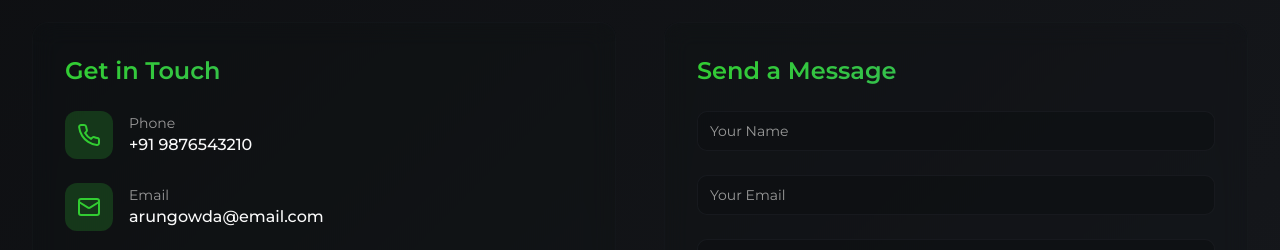
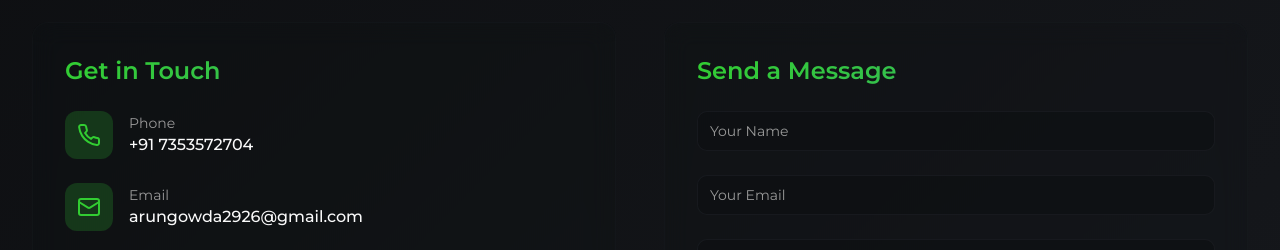
Before and after one commit to arungowdaedits/arungowdaedits, a React (Vite) app: page / in a window 1280 px wide. Shown: the part 6300-6550 px from the top of the page. Built offline with nearby package versions, Linux system fonts and the light colour scheme.

Commit message:
Update contact information
Update phone number to +91 7353572704 and email to arungowda2926@gmail.com in the contact section.

```diff
--- a/src/components/Contact.tsx
+++ b/src/components/Contact.tsx
@@ -82,14 +82,14 @@ const Contact = () => {
     {
       icon: Phone,
       label: "Phone",
-      value: "+91 9876543210",
-      action: "tel:+919876543210"
+      value: "+91 7353572704",
+      action: "tel:+917353572704"
     },
     {
       icon: Mail,
       label: "Email",
-      value: "arungowda@email.com",
-      action: "mailto:arungowda@email.com"
+      value: "arungowda2926@gmail.com",
+      action: "mailto:arungowda2926@gmail.com"
     },
     {
       icon: MapPin,
```
